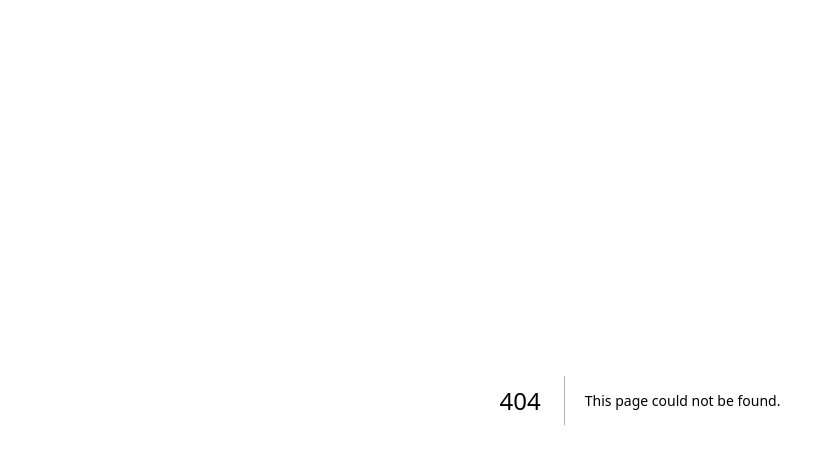
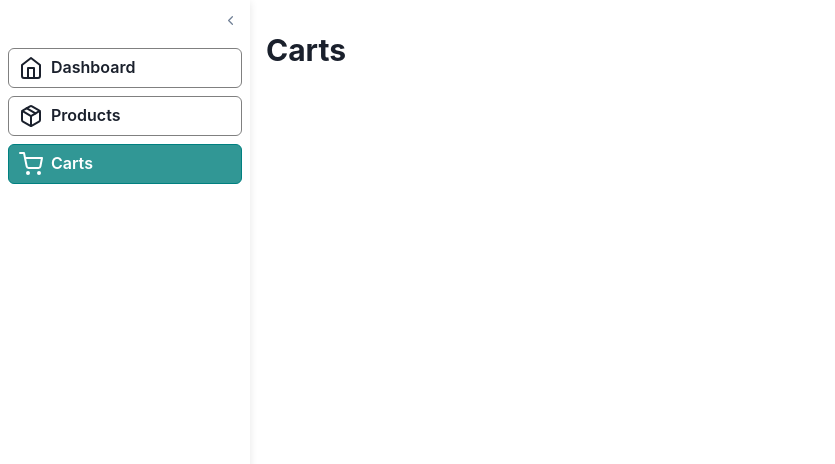
Before and after one commit to uci-12/ecom-house, a Next.js app: page /carts in a window 1280 px wide. Before the commit this address had no page. Shown: the top 464 px of the page, without its empty margins (0-835 px from the left). Built offline with nearby package versions, Linux system fonts and the light colour scheme.

Commit message:
Implement sidebar, routing, and navigation

```diff
--- a/package.json
+++ b/package.json
@@ -9,13 +9,19 @@
     "lint": "next lint"
   },
   "dependencies": {
+    "@chakra-ui/react": "^2.8.0",
+    "@emotion/react": "^11.11.1",
+    "@emotion/styled": "^11.11.0",
+    "@tanstack/react-query": "^4.32.6",
     "@types/node": "20.4.8",
     "@types/react": "18.2.18",
     "@types/react-dom": "18.2.7",
     "eslint-config-next": "13.4.13",
+    "framer-motion": "^10.15.1",
     "next": "13.4.13",
     "react": "18.2.0",
     "react-dom": "18.2.0",
+    "react-feather": "^2.0.10",
     "typescript": "5.1.6"
   },
   "devDependencies": {
--- /dev/null
+++ b/src/components/layout/index.tsx
@@ -0,0 +1,16 @@
+import { ReactNode } from "react";
+import { Flex, Box } from "@chakra-ui/react";
+import SideBar from "../modules/SideBar";
+
+const Layout = ({ children }: { children: ReactNode }) => {
+  return (
+    <Flex minH="100vh">
+      <SideBar />
+      <Box overflow="hidden" width="full" py={8} px={4}>
+        {children}
+      </Box>
+    </Flex>
+  );
+};
+
+export default Layout;
--- /dev/null
+++ b/src/components/modules/SideBar/index.tsx
@@ -0,0 +1,114 @@
+import { useState, useEffect } from "react";
+import { IconButton, Button, Box, Flex } from "@chakra-ui/react";
+import {
+  ChevronLeft,
+  ChevronRight,
+  Home,
+  Package,
+  ShoppingCart,
+} from "react-feather";
+import { useRouter } from "next/router";
+import { useDeviceDetect } from "@/contexts/DeviceProvider";
+
+const WIDTH = "250px";
+
+const menuItems = [
+  {
+    title: "Dashboard",
+    href: "/dashboard",
+    icon: <Home />,
+  },
+  {
+    title: "Products",
+    href: "/products",
+    icon: <Package />,
+  },
+  {
+    title: "Carts",
+    href: "/carts",
+    icon: <ShoppingCart />,
+  },
+];
+
+type MenuItem = {
+  title: string;
+  href: string;
+  icon: JSX.Element;
+};
+
+const SideBar = () => {
+  const { isMobile } = useDeviceDetect();
+  const [hide, setHide] = useState(isMobile);
+  const router = useRouter();
+  console.log(router);
+
+  useEffect(() => {
+    if (isMobile) setHide(true);
+    else setHide(false);
+  }, [isMobile]);
+
+  const handleRouter = (value: string) =>
+    router.push(value, undefined, { shallow: true });
+
+  return (
+    <Box
+      position="relative"
+      flex="none"
+      width={hide || isMobile ? "60px" : WIDTH}
+    >
+      <Box
+        width={hide ? "inherit" : WIDTH}
+        height="full"
+        position="absolute"
+        zIndex="docked"
+        backgroundColor="white"
+        boxShadow="0px 2px 8px 0px #0000001a;"
+      >
+        <Flex justify="flex-end">
+          <IconButton
+            variant="ghost"
+            aria-label="Show | Hide"
+            color="gray.500"
+            icon={hide ? <ChevronRight size={15} /> : <ChevronLeft size={15} />}
+            onClick={() => setHide((prev) => !prev)}
+          />
+        </Flex>
+        <Flex
+          p={2}
+          gap={2}
+          overflowY="auto"
+          overflowX="hidden"
+          flexDirection="column"
+        >
+          {menuItems?.map((item: MenuItem) => (
+            <Button
+              key={item.title}
+              p={2.5}
+              leftIcon={item.icon}
+              width="full"
+              variant="outline"
+              justifyContent="flex-start"
+              onClick={() => handleRouter(item.href)}
+              {...(router.pathname && router.pathname.includes(item.href)
+                ? {
+                    backgroundColor: "teal.500",
+                    border: "1px solid teal",
+                    color: "white",
+                    _hover: { color: "white" },
+                  }
+                : {
+                    backgroundColor: "white",
+                    border: "0.5px solid gray",
+                    _hover: { color: "teal", border: "1px solid teal" },
+                  })}
+            >
+              {!hide && item.title}
+            </Button>
+          ))}
+        </Flex>
+      </Box>
+    </Box>
+  );
+};
+
+export default SideBar;
--- /dev/null
+++ b/src/contexts/DeviceProvider.tsx
@@ -0,0 +1,36 @@
+import {
+  useState,
+  useEffect,
+  createContext,
+  useContext,
+  ReactNode,
+} from "react";
+
+const DEFAULT_DEVICE = {
+  isMobile: false,
+};
+const DeviceContext = createContext(DEFAULT_DEVICE);
+
+export const useDeviceDetect = () => useContext(DeviceContext);
+
+const DeviceProvider = ({ children }: { children: ReactNode }) => {
+  const [state, setState] = useState(DEFAULT_DEVICE);
+
+  useEffect(() => {
+    const onResize = () => {
+      if (window.innerWidth < 600) setState({ isMobile: true });
+      else setState({ isMobile: false });
+    };
+
+    window.addEventListener("resize", onResize);
+    onResize();
+
+    return () => window.removeEventListener("resize", onResize);
+  }, []);
+
+  return (
+    <DeviceContext.Provider value={state}>{children}</DeviceContext.Provider>
+  );
+};
+
+export default DeviceProvider;
--- a/src/pages/_app.tsx
+++ b/src/pages/_app.tsx
@@ -1,6 +1,35 @@
+import { useState } from "react";
+import {
+  Hydrate,
+  QueryClient,
+  QueryClientProvider,
+  DehydratedState,
+} from "@tanstack/react-query";
+import { ChakraProvider, theme } from "@chakra-ui/react";
 import "@/styles/globals.css";
+import DeviceProvider from "@/contexts/DeviceProvider";
+import Layout from "@/components/layout";
 import type { AppProps } from "next/app";
 
-export default function App({ Component, pageProps }: AppProps) {
-  return <Component {...pageProps} />;
+export type MainProps = {
+  dehydratedState: DehydratedState;
+};
+
+export default function App({ Component, pageProps }: AppProps<MainProps>) {
+  const { dehydratedState } = pageProps;
+  const [queryClient] = useState(() => new QueryClient());
+
+  return (
+    <QueryClientProvider client={queryClient}>
+      <Hydrate state={dehydratedState}>
+        <ChakraProvider theme={theme} resetCSS>
+          <DeviceProvider>
+            <Layout>
+              <Component {...pageProps} />
+            </Layout>
+          </DeviceProvider>
+        </ChakraProvider>
+      </Hydrate>
+    </QueryClientProvider>
+  );
 }
--- /dev/null
+++ b/src/pages/carts/index.tsx
@@ -0,0 +1,11 @@
+import { Heading } from "@chakra-ui/react";
+
+const Carts = () => {
+  return (
+    <>
+      <Heading size="lg">Carts</Heading>
+    </>
+  );
+};
+
+export default Carts;
```
Also changed, not shown: src/pages/carts/[id].tsx (added, +11 -0 lines), src/pages/dashboard/index.tsx (added, +11 -0 lines), src/pages/index.tsx (+11 -7 lines), src/pages/products/index.tsx (added, +11 -0 lines), 1 other file (tests, documents, lock files or other folders).
